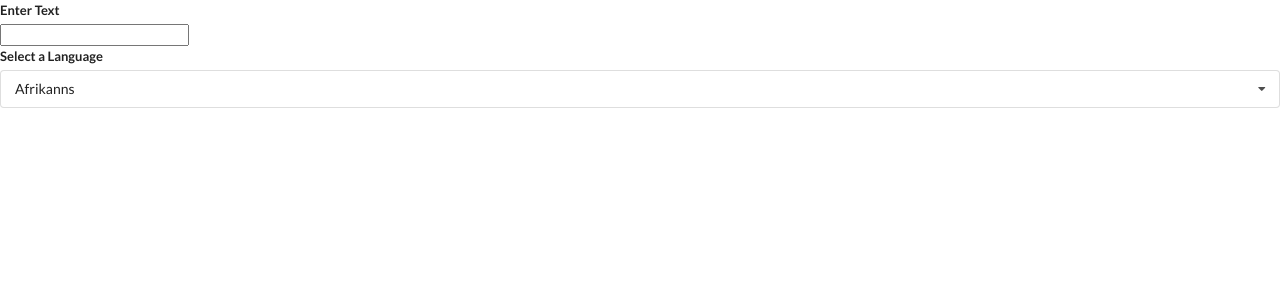
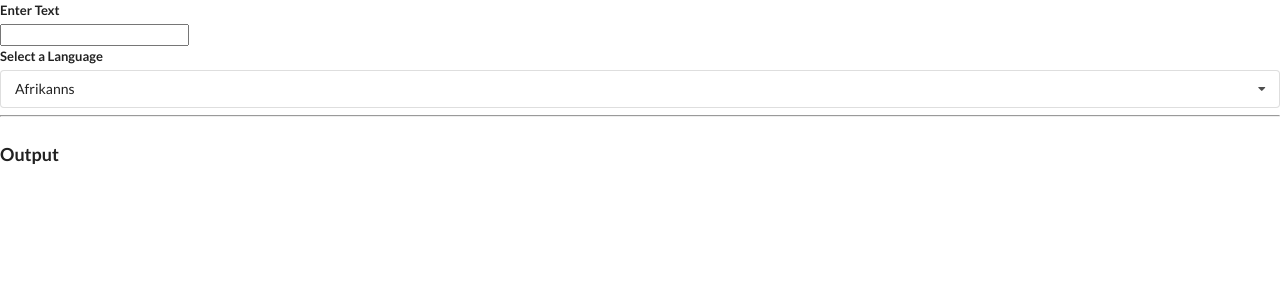
Before and after one commit to aleatorik/hooks-widgets, a React (Create React App) app: page / in a window 1280 px wide. Shown: the top 300 px of the page. Built offline with nearby package versions, Linux system fonts and the light colour scheme.

Commit message:
Builing the Convert component

```diff
--- /dev/null
+++ b/src/components/Convert.js
@@ -0,0 +1,11 @@
+import React, { useState, useEffect } from "react";
+
+const Convert = ({ language, text }) => {
+  useEffect(() => {
+    console.log("new language or text");
+  }, [language, text]);
+
+  return <div />;
+};
+
+export default Convert;
--- a/src/components/Translate.js
+++ b/src/components/Translate.js
@@ -1,5 +1,8 @@
 import React, { useState } from "react";
 import Dropdown from "./Dropdown";
+import Convert from "./Convert";
+
+// AIzaSyCHUCmpR7cT_yDFHC98CZJy2LTms-IwDlM -- Google Translate API Key
 
 const options = [
   { label: "Afrikanns", value: "af" },
@@ -25,6 +28,9 @@
         onSelectedChange={setLanguage}
         options={options}
       />
+      <hr />
+      <h3 className=" ui header">Output</h3>
+      <Convert text={text} language={language} />
     </div>
   );
 };
```
Also changed, not shown: 1 other file (tests, documents, lock files or other folders).
